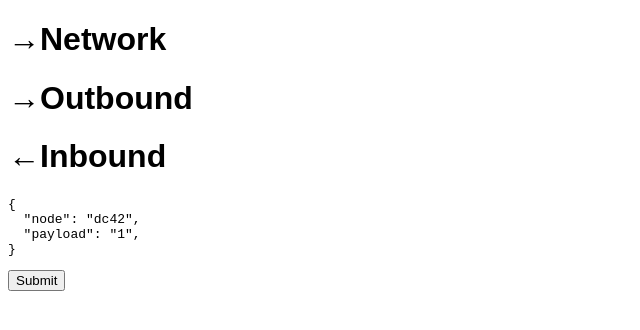
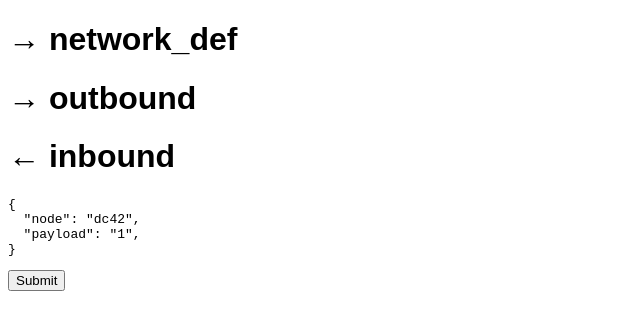
Before and after one commit to emerging-tech/frontend, a website: page index.html in a window 1280 px wide. Shown: the whole page, without its empty margins (0-640 px from the left). Drawn offline with Linux system fonts and the light colour scheme; no server answers.

Commit message:
match channel names

```diff
--- a/index.html
+++ b/index.html
@@ -7,13 +7,13 @@
 </head>
 <body>
 
-  <h1>&rarr;Network</h1>
+  <h1>&rarr; network_def</h1>
   <pre id="network_def"></pre>
 
-  <h1>&rarr;Outbound</h1>
+  <h1>&rarr; outbound</h1>
   <pre id="outbound"></pre>
 
-  <h1>&larr;Inbound</h1>
+  <h1>&larr; inbound</h1>
   <pre id="inbound" contenteditable>{
   "node": "dc42",
   "payload": "1",
```
